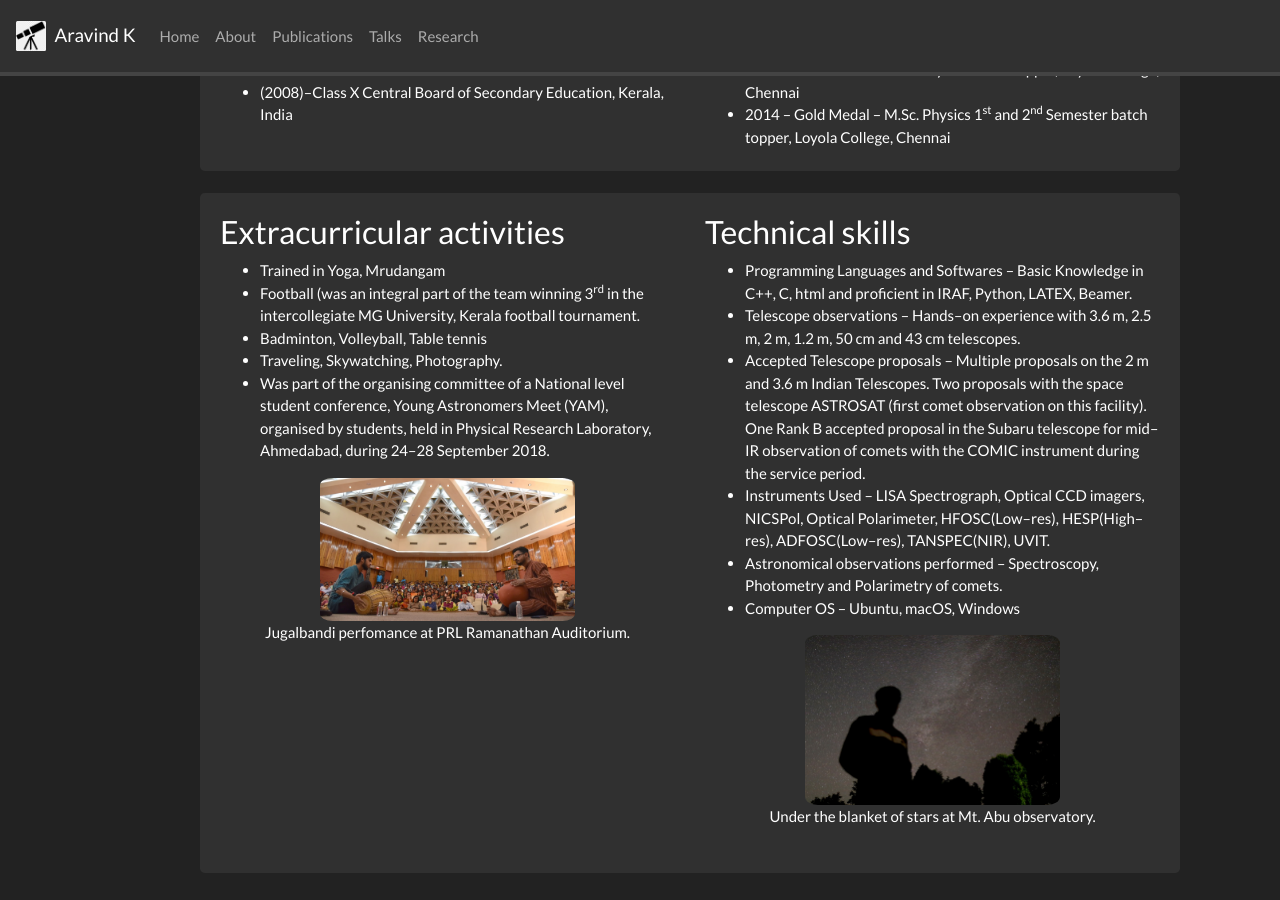
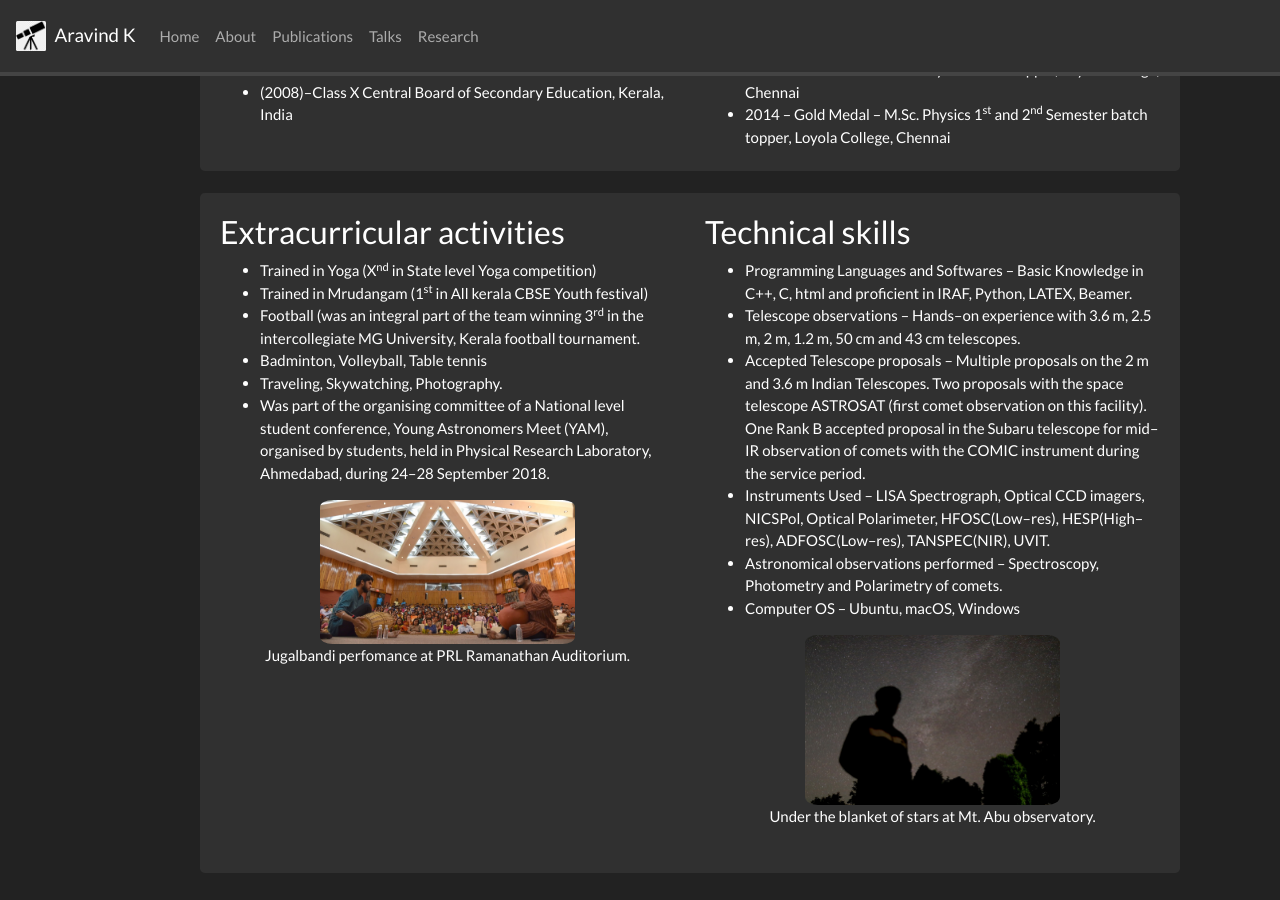
Before and after one commit to DrAravind1192/DrAravind1192.github.io, a Jekyll site: the page built from _pages/about.md, in a window 1280 px wide and 900 px high, scrolled down 657 px. Built offline with Jekyll 4.4.1, drawn with Linux system fonts in a browser that asks for light colours; nearby versions of some CDN libraries; a style sheet for code colours, icons or effects is not loaded.

Commit message:
Update interests.yml

```diff
--- a/_data/interests.yml
+++ b/_data/interests.yml
@@ -1,4 +1,5 @@
-- name: Trained in Yoga, Mrudangam
+- name: Trained in Yoga (X<sup>nd</sup> in State level Yoga competition)
+- name: Trained in Mrudangam (1<sup>st</sup> in All kerala CBSE Youth festival)
 - name: Football (was an integral part of the team winning 3<sup>rd</sup> in the intercollegiate MG University, Kerala football tournament.
 - name: Badminton, Volleyball, Table tennis
 - name: Traveling, Skywatching, Photography.
```
